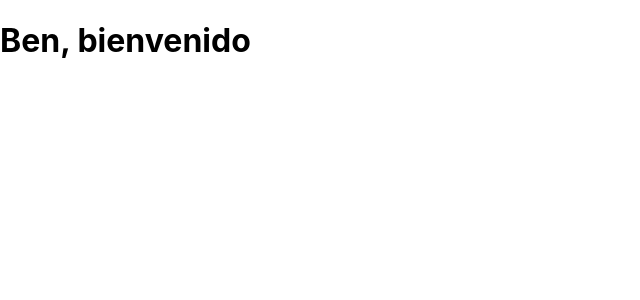
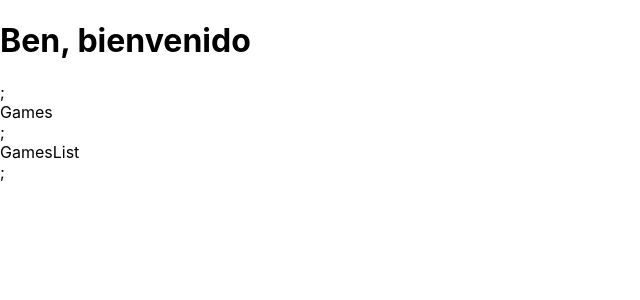
Before and after one commit to ComicScrip/checkpoint-2-lyon-react-2021, a React (Create React App) app in the folder my-app/: page / in a window 1280 px wide. Shown: the top 300 px of the page, without its empty margins (0-640 px from the left). Built offline with nearby package versions, Linux system fonts and the light colour scheme.

Commit message:
components games and games list ok

```diff
--- a/my-app/src/App.js
+++ b/my-app/src/App.js
@@ -1,8 +1,16 @@
 import "./App.css";
 import Header from "./Components/Header";
+import Games from "./Components/Games";
+import GamesList from "./Components/GamesList";
 
 function App() {
-  return <Header title="Ben" />;
+  return (
+    <>
+      <Header title="Ben" />;
+      <Games />;
+      <GamesList />;
+    </>
+  );
 }
 
 export default App;
--- /dev/null
+++ b/my-app/src/Components/Games.jsx
@@ -0,0 +1,7 @@
+import React from "react";
+
+const Games = () => {
+  return <div>Games</div>;
+};
+
+export default Games;
--- /dev/null
+++ b/my-app/src/Components/GamesList.jsx
@@ -0,0 +1,7 @@
+import React from "react";
+
+const GamesList = () => {
+  return <div>GamesList</div>;
+};
+
+export default GamesList;
```
